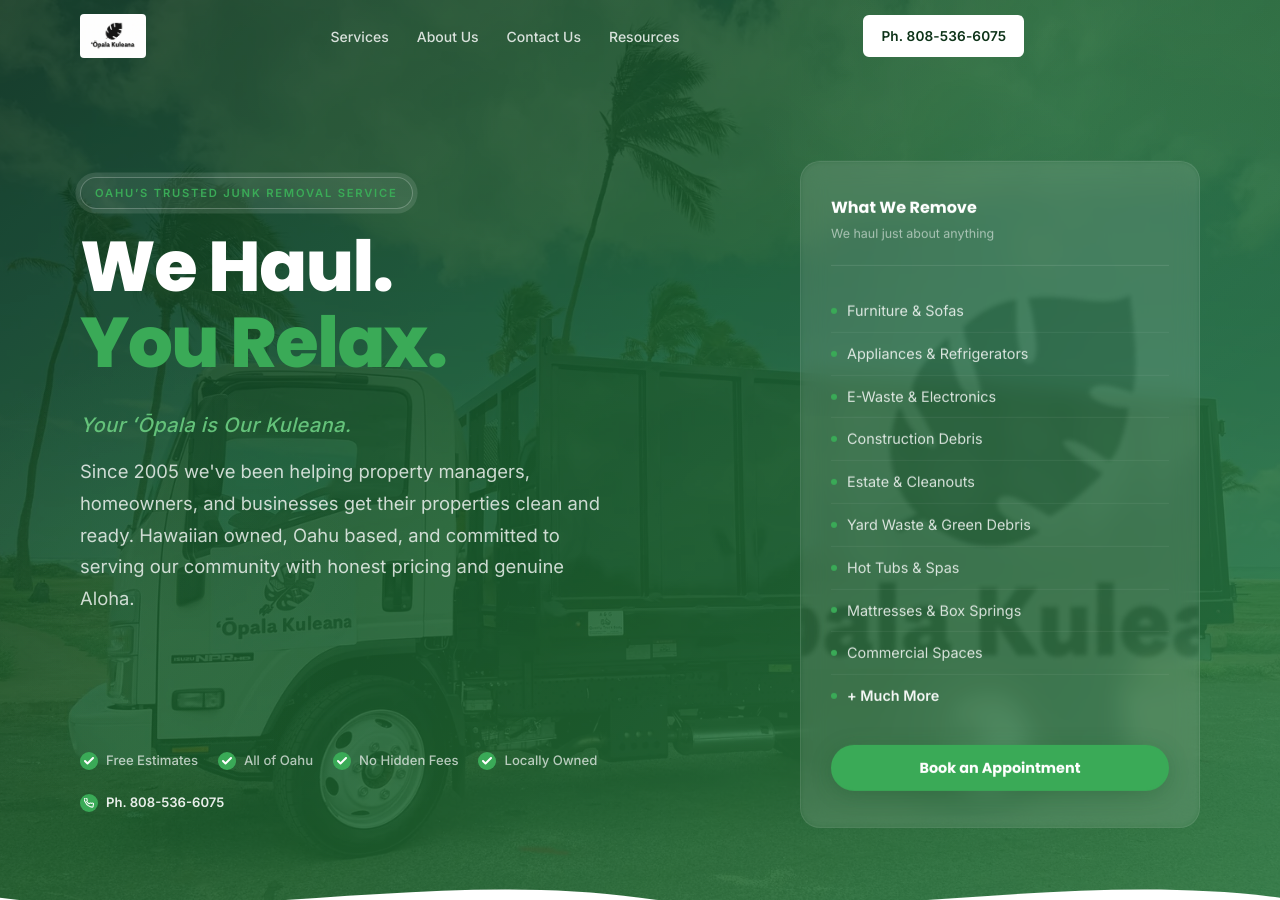
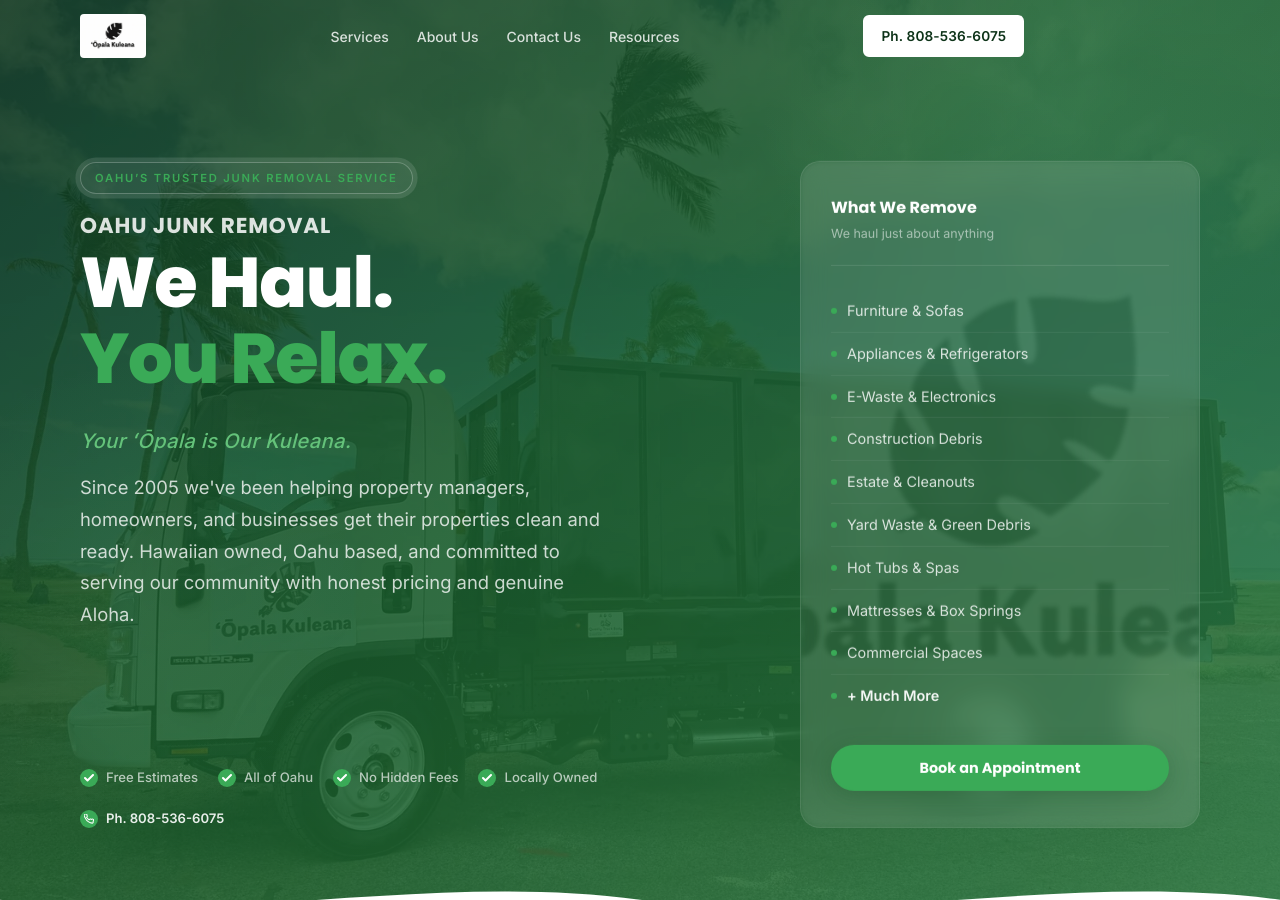
Before and after one commit to tobuku/opalakuleana, a Jekyll site: the page built from index.html, in a window 1280 px wide and 900 px high. Built offline with Jekyll 4.4.1, drawn with Linux system fonts in a browser that asks for light colours; nearby versions of some CDN libraries.

Commit message:
Homepage H1: add "Oahu Junk Removal" kicker above "We Haul. You Relax."
Includes the target keyword phrase in the H1 while preserving the
existing tagline and visual hierarchy via a smaller kicker line.

Co-Authored-By: Claude Opus 4.6 <noreply@anthropic.com>

```diff
--- a/assets/css/main.css
+++ b/assets/css/main.css
@@ -554,6 +554,16 @@ button { font-family: var(--ff-sans); }
   display: block;
 }
 
+.hero-title-kicker {
+  display: block;
+  font-size: clamp(1rem, 2vw, 1.35rem);
+  font-weight: 600;
+  letter-spacing: 0.04em;
+  text-transform: uppercase;
+  opacity: 0.85;
+  margin-bottom: 8px;
+}
+
 .hero-title-line { display: block; }
 
 .hero-tagline {
--- a/index.html
+++ b/index.html
@@ -129,6 +129,7 @@ description: "Hawaiian-owned junk removal on Oahu since 2005. Furniture, applian
     <div class="hero-text">
       <span class="hero-label">Oahu&rsquo;s Trusted Junk Removal Service</span>
       <h1 class="hero-title" id="hero-heading">
+        <span class="hero-title-kicker">Oahu Junk Removal</span>
         <span class="hero-title-line">We Haul.</span>
         <span class="hero-title-line accent">You Relax.</span>
       </h1>
```
